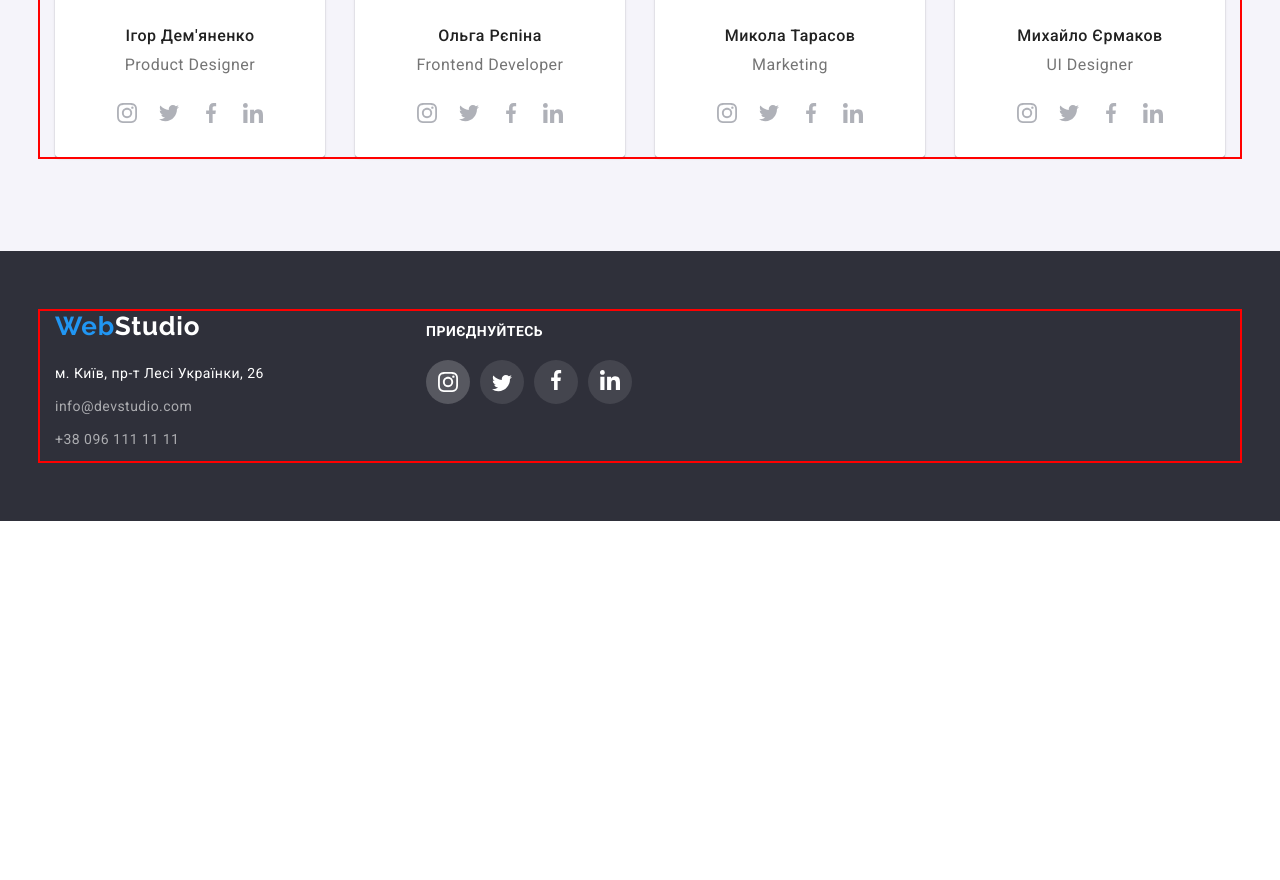
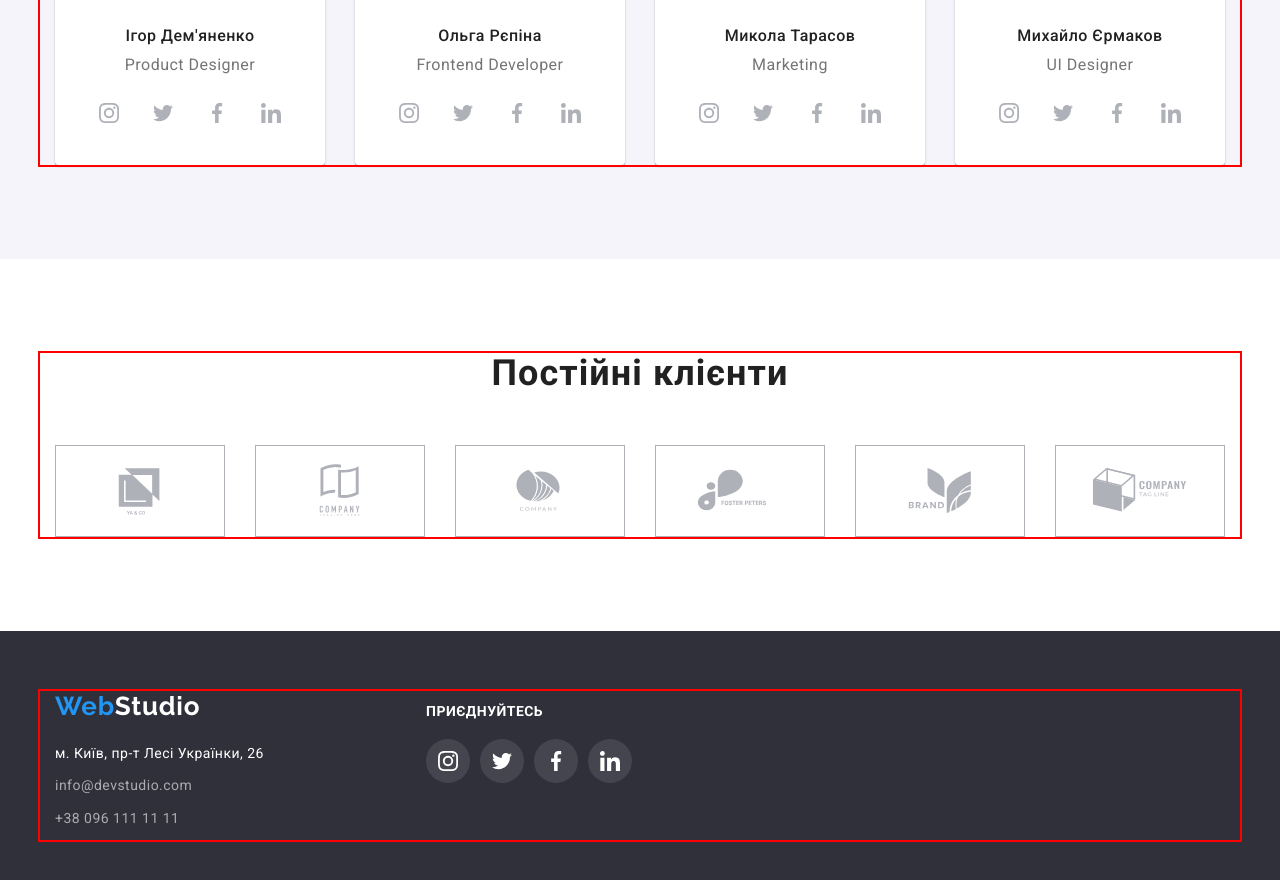
Before and after one commit to Ivan-Andrusyshyn/goit-markup-hw-04, a plain HTML site: page index.html in a window 1280 px wide. Shown: the part 2045-2925 px from the top of the page. Before the commit the page ends 2566 px from the top, so only its background shows below. Drawn offline with nearby package versions, Linux system fonts and the light colour scheme.

Commit message:
homework nomber 4

```diff
--- a/css/styles.css
+++ b/css/styles.css
@@ -307,14 +307,43 @@ padding-bottom: 94px;
     letter-spacing: 0.03em;
 }
 .social-links {
-    gap: 22px;
+    gap: 10px;
     display: flex;
     justify-content: center;
 }
+.social-list {
+    width: 44px;
+    height: 44px;
+    background-color: #ffffff;
+    display: flex;
+    align-items: center;
+    justify-content: center;
+
+}
+.social-link {
+    width: 100%;
+    height:100%;
+    background-color: #ffffff;
+    display: flex;
+    align-items: center;
+     justify-content: center;
+    border-radius: 50%;
+}
+.social-link:hover,
+.social-link:focus  {
+    background-color: #2196F3;
+}
 .social-link-item {
  fill: #AFB1B8;
-width: 20px;
-height: 20px;
+}
+.social-link:hover .social-link-item {
+    fill: #ffffff;
+}
+.social-link-item:hover,
+.social-link-item:focus {
+    width: 20px;
+    height: 20px;
+    fill: #ffffff;
 }
 .team-items {
     display: flex;
@@ -326,6 +355,8 @@ height: 20px;
     width: calc(100%-90px / 4);
 }
 .team-item {
+    min-width: 270px;
+    min-height: 428px;
     border-radius: 0px 0px 4px 4px;
     text-align: center;
     box-shadow: 0px 1px 3px rgba(0, 0, 0, 0.12),
@@ -342,9 +373,49 @@ height: 20px;
 }
 .name-subtitle {
 color: var(--color-gray);
-margin-bottom: 28px;
+margin-bottom: 16px;
+}
+/*-------OUR CLIENTS-----*/
+.clients{
+    padding-top: 94px;
+    padding-bottom: 94px;
+}
+.client-items {
+    display: flex;
+    gap: 30px;
+    justify-content: center;
 }
 
+.client-item {
+    min-width: 170px;
+    min-height: 92px;
+
+}
+.client-link:hover,
+.client-link:focus{
+     border: 1px solid var(--color-blue);
+    fill: var(--color-blue);
+}
+.client-link:hover .client-link-item {
+fill: var(--color-blue);
+}
+.client-link-item:hover,
+.client-link-item:focus {
+fill: #2196F3;
+}
+.client-link {
+border: 1px solid #AFB1B8;
+width: 100%;
+height: 100%;
+display: flex;
+    align-items: center;
+    justify-content: center;
+    color: #AFB1B8;
+}
+
+.client-link-item {
+fill: #AFB1B8;
+}
 /*<------FOOTER------>*/
 .footer-contacts {
 
@@ -401,7 +472,7 @@ address {
     line-height: calc(16.41/14);
     margin-bottom: 20px;
 }
-.social-item {
+.footer-link {
     align-items: center;
     justify-content: center;
     display: flex;
@@ -410,6 +481,23 @@ address {
     width: 44px;
     height: 44px;
 
+}
+.footer-link:hover,
+.footer-link:focus {
+    background-color: #2196F3;
+}
+
+
+
+.social-link:hover .social-link-footer {
+    fill: #ffffff;
+}
+
+.social-link-footer:hover,
+.social-link-footer:focus {
+    width: 20px;
+    height: 20px;
+    fill: #ffffff;
 }
 .padding-item {
     padding-top:18px ;
--- a/index.html
+++ b/index.html
@@ -137,16 +137,17 @@
             <h3 class="name-title">Ігор Дем'яненко</h3>
             <p class="name-subtitle">Product Designer</p>
            <ul class="social-links">
-            <li><a href=""><svg class="social-link-item"><use href="./images/icons.svg#icon-instagram" width="20px" height="20px">
+            <li class="social-list"><a href="#" class="social-link">
+              <svg class="social-link-item" width="20px" height="20px"><use href="./images/icons.svg#icon-instagram" >
             </use></svg></a></li>
-            <li><a href=""><svg class="social-link-item">
-              <use href="./images/icons.svg#icon-twitter" width="20px" height="20px"></use>
+            <li class="social-list"><a href="#" class="social-link"><svg class="social-link-item" width="20px" height="20px">
+              <use href="./images/icons.svg#icon-twitter"></use>
             </svg></a></li>
-            <li><a href=""><svg class="social-link-item">
-              <use href="./images/icons.svg#icon-facebook" width="20px" height="20px"></use>
+            <li class="social-list"><a href="#" class="social-link"><svg class="social-link-item" width="20px" height="20px">
+              <use href="./images/icons.svg#icon-facebook"></use>
             </svg></a></li>
-            <li><a href=""><svg class="social-link-item">
-              <use href="./images/icons.svg#icon-linkedin" width="20px" height="20px"></use>
+            <li class="social-list"><a href="#" class="social-link"><svg class="social-link-item" width="20px" height="20px">
+              <use href="./images/icons.svg#icon-linkedin"></use>
             </svg></a></li>
            </ul>
          </div> </li>
@@ -161,18 +162,18 @@
            <h3 class="name-title">Ольга Рєпіна</h3>
             <p class="name-subtitle">Frontend Developer</p>
             <ul class="social-links">
-              <li><a href=""><svg class="social-link-item">
-                    <use href="./images/icons.svg#icon-instagram" width="20px" height="20px">
+              <li  class="social-list"><a href="" class="social-link"><svg class="social-link-item" width="20px" height="20px">
+                    <use href="./images/icons.svg#icon-instagram">
                     </use>
                   </svg></a></li>
-              <li><a href=""><svg class="social-link-item">
-                    <use href="./images/icons.svg#icon-twitter" width="20px" height="20px"></use>
+              <li  class="social-list"><a href="" class="social-link"><svg class="social-link-item" width="20px" height="20px">
+                    <use href="./images/icons.svg#icon-twitter" ></use>
                   </svg></a></li>
-              <li><a href=""><svg class="social-link-item">
-                    <use href="./images/icons.svg#icon-facebook" width="20px" height="20px"></use>
+              <li  class="social-list"><a href="" class="social-link"><svg class="social-link-item"width="20px" height="20px">
+                    <use href="./images/icons.svg#icon-facebook"></use>
                   </svg></a></li>
-              <li><a href=""><svg class="social-link-item">
-                    <use href="./images/icons.svg#icon-linkedin" width="20px" height="20px"></use>
+              <li  class="social-list"><a href="" class="social-link"><svg class="social-link-item" width="20px" height="20px">
+                    <use href="./images/icons.svg#icon-linkedin" ></use>
                   </svg></a></li>
             </ul>
           </div>
@@ -188,18 +189,18 @@
             <h3 class="name-title">Микола Тарасов</h3>
             <p class="name-subtitle">Marketing</p>
         <ul class="social-links">
-          <li><a href=""><svg class="social-link-item">
-                <use href="./images/icons.svg#icon-instagram" width="20px" height="20px">
+          <li  class="social-list"><a href="" class="social-link"><svg class="social-link-item" width="20px" height="20px">
+                <use href="./images/icons.svg#icon-instagram" >
                 </use>
               </svg></a></li>
-          <li><a href=""><svg class="social-link-item">
-                <use href="./images/icons.svg#icon-twitter" width="20px" height="20px"></use>
+          <li  class="social-list"><a href="" class="social-link"><svg class="social-link-item" width="20px" height="20px">
+                <use href="./images/icons.svg#icon-twitter" ></use>
               </svg></a></li>
-          <li><a href=""><svg class="social-link-item">
-                <use href="./images/icons.svg#icon-facebook" width="20px" height="20px"></use>
+          <li  class="social-list"><a href="" class="social-link"><svg class="social-link-item" width="20px" height="20px">
+                <use href="./images/icons.svg#icon-facebook" ></use>
               </svg></a></li>
-          <li><a href=""><svg class="social-link-item">
-                <use href="./images/icons.svg#icon-linkedin" width="20px" height="20px"></use>
+          <li  class="social-list"><a href="" class="social-link"><svg class="social-link-item" width="20px" height="20px">
+                <use href="./images/icons.svg#icon-linkedin" ></use>
               </svg></a></li>
         </ul>
           </div>
@@ -215,23 +216,48 @@
             <h3 class="name-title">Михайло Єрмаков</h3>
             <p class="name-subtitle">UI Designer</p>
         <ul class="social-links">
-          <li><a href=""><svg class="social-link-item">
-                <use href="./images/icons.svg#icon-instagram" width="20px" height="20px">
+          <li  class="social-list"><a href="" class="social-link"><svg class="social-link-item" width="20px" height="20px">
+                <use href="./images/icons.svg#icon-instagram">
                 </use>
               </svg></a></li>
-          <li><a href=""><svg class="social-link-item">
-                <use href="./images/icons.svg#icon-twitter" width="20px" height="20px"></use>
+          <li  class="social-list"><a href="" class="social-link"><svg class="social-link-item" width="20px" height="20px">
+                <use href="./images/icons.svg#icon-twitter"></use>
               </svg></a></li>
-          <li><a href=""><svg class="social-link-item">
-                <use href="./images/icons.svg#icon-facebook" width="20px" height="20px"></use>
+          <li  class="social-list"><a href="" class="social-link"><svg class="social-link-item" width="20px" height="20px">
+                <use href="./images/icons.svg#icon-facebook"></use>
               </svg></a></li>
-          <li><a href=""><svg class="social-link-item">
-                <use href="./images/icons.svg#icon-linkedin" width="20px" height="20px"></use>
+          <li  class="social-list"><a href="" class="social-link"><svg class="social-link-item" width="20px" height="20px">
+                <use href="./images/icons.svg#icon-linkedin" ></use>
               </svg></a></li>
         </ul>
           </div>
          </li>
         </ul>
+        </div>
+      </section>
+      <section class="clients">
+        <div class="container">
+          <h2 class="task-title">Постійні клієнти</h2>
+          <ul class="client-items">
+            <li class="client-item"><a href="" class="client-link"><svg class="client-link-item" width="106px" height="60px">
+                  <use href="./images/icons.svg#icon-Logo"></use>
+                </svg></a></li>
+            <li class="client-item"><a href="" class="client-link"><svg class="client-link-item" width="106px" height="60px">
+                  <use href="./images/icons.svg#icon-Logo-1"></use>
+                </svg></a></li>
+            <li class="client-item"><a href="" class="client-link"><svg class="client-link-item" width="106px" height="60px">
+                  <use href="./images/icons.svg#icon-Logo-2"></use>
+                </svg></a></li>
+            <li class="client-item"><a href="" class="client-link"><svg class="client-link-item" width="106px" height="60px">
+                  <use href="./images/icons.svg#icon-Logo-3"></use>
+                </svg></a></li>
+            <li class="client-item"><a href="" class="client-link"><svg class="client-link-item" width="106px" height="60px">
+                  <use href="./images/icons.svg#icon-Logo-4"></use>
+                </svg></a></li>
+            <li class="client-item"><a href="" class="client-link"><svg class="client-link-item" width="106px" height="60px">
+                  <use href="./images/icons.svg#icon-Logo-5"></use>
+                </svg></a></li>
+         </ul>
         </div>
       </section>
     </main>
@@ -260,18 +286,18 @@
         <ul class="social-footer">
 
           <li class="social-item">
-            <a href="#" class="social-item"><svg class="social-link-footer">
-                <use href="./images/icons.svg#icon-instagram" width="20px" height="20px">
+            <a href="#" class="footer-link"><svg class="social-link-footer"  width="20px" height="20px">
+                <use href="./images/icons.svg#icon-instagram">
                 </use>
               </svg></a></li>
-          <li  class="social-item padding-item"><a href=""><svg class="social-link-footer">
-                <use href="./images/icons.svg#icon-twitter" width="20px" height="20px"></use>
+          <li  class="social-item"><a href="" class="footer-link"><svg class="social-link-footer"  width="20px" height="20px">
+                <use href="./images/icons.svg#icon-twitter" ></use>
               </svg></a></li>
-          <li  class="social-item"><a href=""><svg class="social-link-footer">
-                <use href="./images/icons.svg#icon-facebook" width="20px" height="20px"></use>
+          <li  class="social-item"><a href="" class="footer-link"><svg class="social-link-footer"  width="20px" height="20px">
+                <use href="./images/icons.svg#icon-facebook"></use>
               </svg></a></li>
-          <li  class="social-item"><a href=""><svg class="social-link-footer">
-                <use href="./images/icons.svg#icon-linkedin" width="20px" height="20px"></use>
+          <li  class="social-item"><a href="" class="footer-link"><svg class="social-link-footer"  width="20px" height="20px">
+                <use href="./images/icons.svg#icon-linkedin" ></use>
               </svg></a></li>
         </ul></div>
       </div>
```
Also changed, not shown: portfolio.html (+14 -8 lines).
